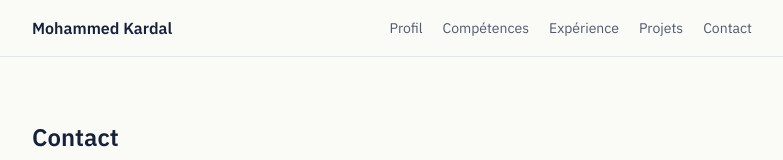
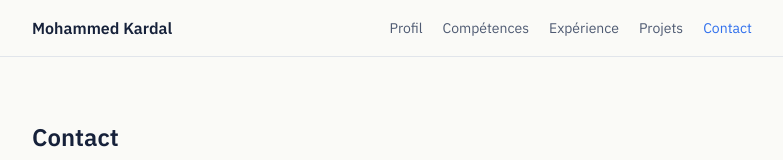
Before and after one commit to kardalmohammedvillemomble-dev/portfolio, a Next.js app: page /contact in a window 1280 px wide. Shown: the top 160 px of the page, without its empty margins (248-1031 px from the left). Built offline with nearby package versions, Linux system fonts and the light colour scheme.

Commit message:
feat: add active nav state and smooth transitions

```diff
--- a/app/globals.css
+++ b/app/globals.css
@@ -35,3 +35,13 @@ body {
     linear-gradient(to bottom, rgba(22, 33, 58, 0.05) 1px, transparent 1px);
   background-size: 32px 32px;
 }
+
+a, button {
+  transition: color 150ms ease, border-color 150ms ease, opacity 150ms ease;
+}
+
+@media (prefers-reduced-motion: reduce) {
+  * {
+    transition-duration: 0.01ms !important;
+  }
+}
--- a/components/Contact.tsx
+++ b/components/Contact.tsx
@@ -122,10 +122,14 @@ export default function Contact() {
           </button>
 
           {status === "success" && (
-            <p className="text-sm text-accent">Message envoyé, merci !</p>
+            <p className="text-sm text-accent" aria-live="polite">
+              Message envoyé, merci !
+            </p>
           )}
           {status === "error" && (
-            <p className="text-sm text-red-600">{errorMessage}</p>
+            <p className="text-sm text-red-600" aria-live="polite">
+              {errorMessage}
+            </p>
           )}
         </form>
       </div>
--- a/components/Header.tsx
+++ b/components/Header.tsx
@@ -1,6 +1,7 @@
 "use client";
 
 import Link from "next/link";
+import { usePathname } from "next/navigation";
 import { useState } from "react";
 
 const links = [
@@ -13,6 +14,7 @@ const links = [
 
 export default function Header() {
   const [open, setOpen] = useState(false);
+  const pathname = usePathname();
 
   return (
     <header className="sticky top-0 z-10 border-b border-border bg-background/80 backdrop-blur">
@@ -23,13 +25,20 @@ export default function Header() {
 
         <nav aria-label="Navigation principale" className="hidden sm:block">
           <ul className="flex flex-wrap gap-x-5 gap-y-1 text-sm text-muted">
-            {links.map((link) => (
+            {links.map((link) => {
+              const active = pathname === link.href;
+              return (
                 <li key={link.href}>
-                <Link href={link.href} className="hover:text-accent">
+                  <Link
+                    href={link.href}
+                    aria-current={active ? "page" : undefined}
+                    className={active ? "text-accent" : "hover:text-accent"}
+                  >
                     {link.label}
                   </Link>
                 </li>
-            ))}
+              );
+            })}
           </ul>
         </nav>
 
@@ -54,17 +63,21 @@ export default function Header() {
       {open && (
         <nav id="mobile-nav" aria-label="Navigation mobile" className="border-t border-border sm:hidden">
           <ul className="flex flex-col px-6 py-3 text-sm text-muted">
-            {links.map((link) => (
+            {links.map((link) => {
+              const active = pathname === link.href;
+              return (
                 <li key={link.href}>
                   <Link
                     href={link.href}
                     onClick={() => setOpen(false)}
-                  className="block py-2 hover:text-accent"
+                    aria-current={active ? "page" : undefined}
+                    className={`block py-2 ${active ? "text-accent" : "hover:text-accent"}`}
                   >
                     {link.label}
                   </Link>
                 </li>
-            ))}
+              );
+            })}
           </ul>
         </nav>
       )}
```
Lines whose indentation alone changed are shown as unchanged.
